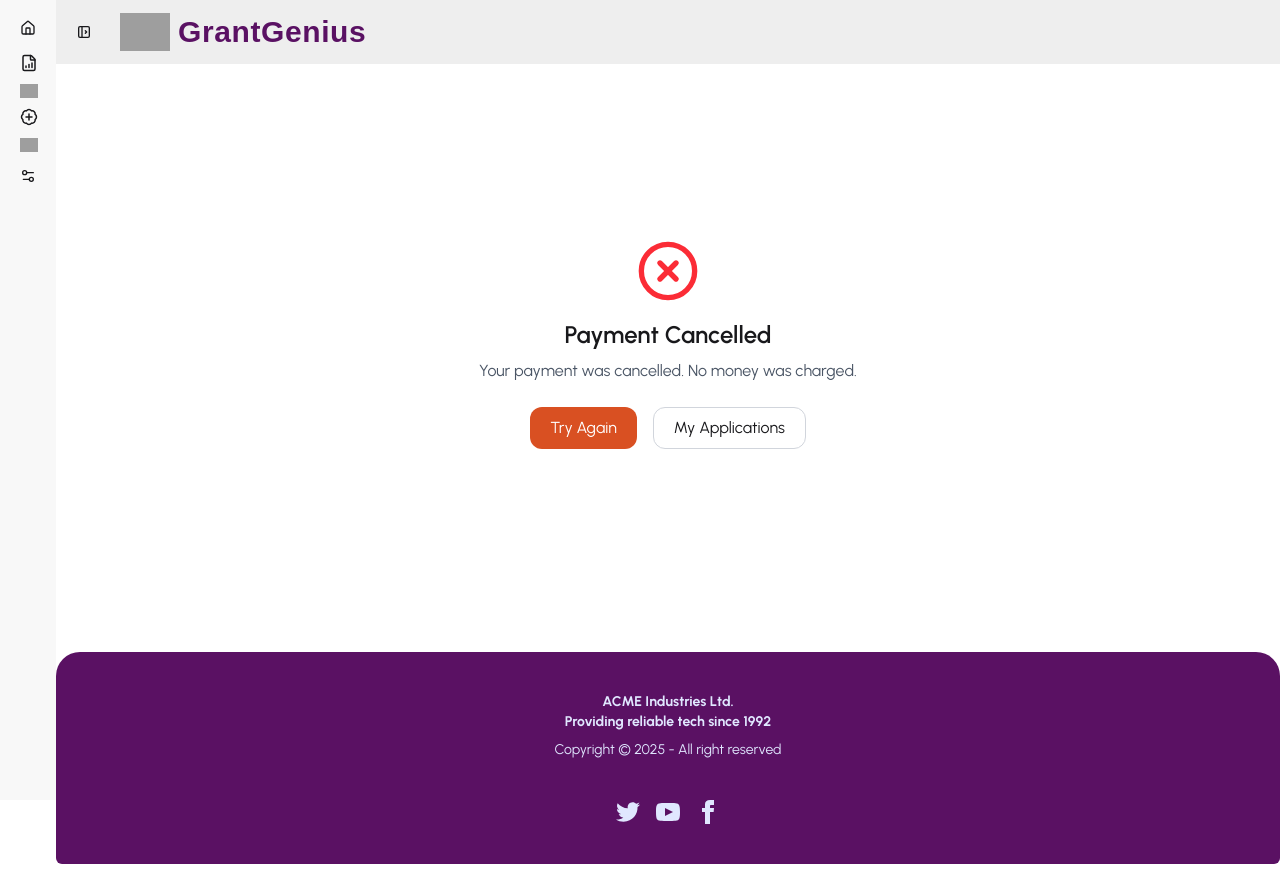
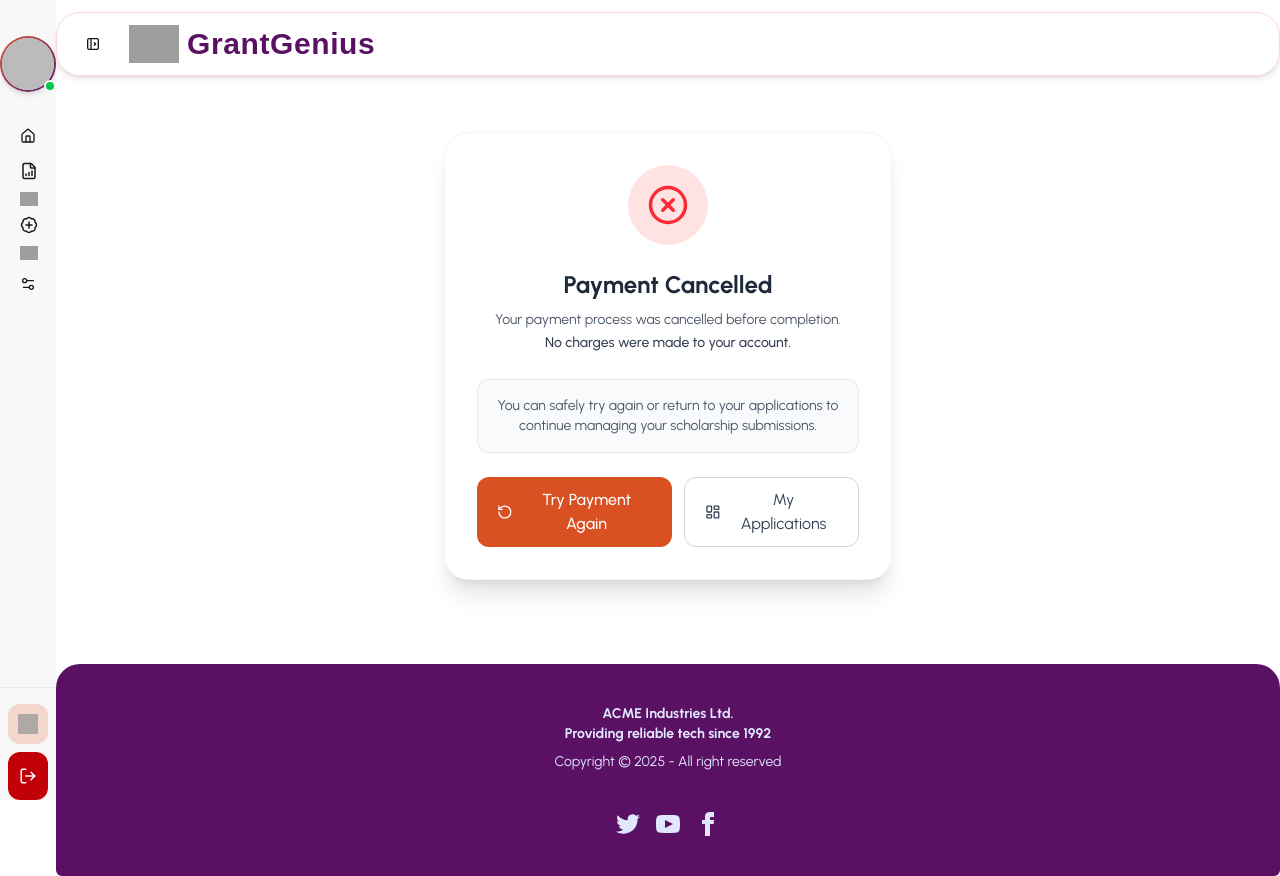
Before and after one commit to JarifTheKing/GrantGenius, a React (Vite) app: page /dashboard/payment-cancel/1 in a window 1280 px wide. Built offline with nearby package versions, Linux system fonts and the light colour scheme; no server answers; sample sign-in values are in the browser's storage; grey boxes are pictures that could not be loaded; a web font is replaced by a local one.

Commit message:
profile set

```diff
--- a/src/Pages/Dashboard-Pages/PaymentCancel/PaymentCancel.jsx
+++ b/src/Pages/Dashboard-Pages/PaymentCancel/PaymentCancel.jsx
@@ -1,35 +1,87 @@
 import { useParams, useNavigate } from "react-router";
-import { XCircle } from "lucide-react";
+import { XCircle, RotateCcw, LayoutDashboard } from "lucide-react";
+import { motion } from "framer-motion";
+import useAxios from "../../../Hooks/useAxios";
+import Swal from "sweetalert2";
 
 const PaymentCancel = () => {
-  const { id } = useParams();
+  const { id } = useParams(); // ✅ applicationId
   const navigate = useNavigate();
+  const axiosSecure = useAxios();
+
+  // ================= PAYMENT HANDLER =================
+  const handlePayNow = async () => {
+    if (!id) {
+      Swal.fire("Error", "Invalid application ID", "error");
+      return;
+    }
+
+    try {
+      const res = await axiosSecure.post("/create-checkout-session", {
+        applicationId: id,
+      });
+
+      if (res.data?.url) {
+        window.location.href = res.data.url;
+      }
+    } catch (error) {
+      console.error("PAY NOW ERROR:", error);
+      Swal.fire("Error", "Failed to initiate payment", "error");
+    }
+  };
 
   return (
-    <div className="min-h-[70vh] flex flex-col items-center justify-center text-center">
-      <XCircle size={64} className="text-red-500 mb-4" />
+    <div className="min-h-[70vh] flex items-center justify-center px-4">
+      <motion.div
+        initial={{ opacity: 0, y: 40 }}
+        animate={{ opacity: 1, y: 0 }}
+        transition={{ duration: 0.5, ease: "easeOut" }}
+        className="max-w-md w-full bg-white rounded-3xl shadow-xl border border-gray-100 p-8 text-center"
+      >
+        {/* ICON */}
+        <div className="mx-auto mb-6 w-20 h-20 rounded-full bg-red-100 flex items-center justify-center">
+          <XCircle size={42} className="text-red-500" />
+        </div>
 
-      <h2 className="text-2xl font-semibold mb-2">Payment Cancelled</h2>
+        {/* TITLE */}
+        <h2 className="text-2xl font-bold text-gray-800 mb-2">
+          Payment Cancelled
+        </h2>
 
-      <p className="text-gray-600 mb-6">
-        Your payment was cancelled. No money was charged.
+        {/* DESCRIPTION */}
+        <p className="text-gray-600 text-sm leading-relaxed mb-6">
+          Your payment process was cancelled before completion.
+          <br />
+          <span className="font-medium text-gray-700">
+            No charges were made to your account.
+          </span>
         </p>
 
-      <div className="flex gap-4">
+        {/* INFO BOX */}
+        <div className="bg-gray-50 border border-gray-200 rounded-xl p-4 text-sm text-gray-600 mb-6">
+          You can safely try again or return to your applications to continue
+          managing your scholarship submissions.
+        </div>
+
+        {/* ACTIONS */}
+        <div className="flex flex-col sm:flex-row gap-3">
           <button
-          onClick={() => navigate(`/dashboard/my-applications`)}
-          className="px-5 py-2 rounded-xl bg-primary text-white hover:bg-primary/90"
+            onClick={handlePayNow}
+            className="flex items-center justify-center gap-2 px-5 py-2.5 rounded-xl bg-primary text-white font-medium hover:bg-primary/90 transition"
           >
-          Try Again
+            <RotateCcw size={16} />
+            Try Payment Again
           </button>
 
           <button
             onClick={() => navigate("/dashboard/my-applications")}
-          className="px-5 py-2 rounded-xl border border-gray-300 hover:bg-gray-100"
+            className="flex items-center justify-center gap-2 px-5 py-2.5 rounded-xl border border-gray-300 text-gray-700 hover:bg-gray-100 transition"
           >
+            <LayoutDashboard size={16} />
             My Applications
           </button>
         </div>
+      </motion.div>
     </div>
   );
 };
--- a/src/layouts/DashboardLayout.jsx
+++ b/src/layouts/DashboardLayout.jsx
@@ -6,13 +6,42 @@ import Footer from "../Components/Footer/Footer";
 import { Bars } from "react-loader-spinner";
 import DashboardHome from "../Pages/Dashboard-Pages/DashboardHome";
 import { FaRegCreditCard } from "react-icons/fa";
+import { LogOut } from "lucide-react";
+import useAuth from "../Hooks/useAuth";
+import Swal from "sweetalert2";
+import { useNavigate } from "react-router";
 
 const DashboardLayout = () => {
   const [isLoading, setIsLoading] = useState(false);
+  const { user, logOut } = useAuth();
+  const navigate = useNavigate();
 
   // You can trigger loader like this wherever needed:
   // setIsLoading(true);
   // setTimeout(() => setIsLoading(false), 2000);
+
+  // Handle Log-Out
+  const handleLogout = async () => {
+    const result = await Swal.fire({
+      title: "Logout?",
+      text: "You will be logged out of your account.",
+      icon: "warning",
+      showCancelButton: true,
+      confirmButtonColor: "#ef4444",
+      cancelButtonColor: "#6b7280",
+      confirmButtonText: "Yes, Logout",
+    });
+
+    if (result.isConfirmed) {
+      try {
+        await logOut();
+        Swal.fire("Logged out", "See you again!", "success");
+        navigate("/");
+      } catch (error) {
+        Swal.fire("Error", "Failed to logout", "error");
+      }
+    }
+  };
 
   return (
     <div className="relative">
@@ -28,7 +57,7 @@ const DashboardLayout = () => {
 
         <div className="drawer-content">
           {/* Navbar */}
-          <nav className="navbar w-full bg-base-300">
+          <nav className="navbar   w-full sticky top-0 z-50 backdrop-blur-xl bg-white/70 border border-primary/20 shadow-md rounded-3xl px-4 py-0 mt-3">
             <label
               htmlFor="my-drawer-4"
               aria-label="open sidebar"
@@ -81,7 +110,75 @@ const DashboardLayout = () => {
         <div className="drawer-side is-drawer-close:overflow-visible">
           <label htmlFor="my-drawer-4" className="drawer-overlay"></label>
 
-          <div className="flex min-h-full flex-col items-start bg-base-200 is-drawer-close:w-14 is-drawer-open:w-64">
+          <div className="flex min-h-full flex-col items-start bg-base-200 is-drawer-close:w-14 is-drawer-open:w-64 ">
+            {/* ===== USER PROFILE ===== */}
+            <ul className="w-full   pt-5 px-3">
+              <li>
+                <div
+                  className="
+        group w-full
+        flex flex-col items-center
+        gap-3
+        px-3 py-4
+        rounded-2xl
+        hover:bg-base-300
+        transition-all duration-300
+        is-drawer-close:tooltip is-drawer-close:tooltip-right
+      "
+                  data-tip={user?.displayName || "Profile"}
+                >
+                  {/* ===== AVATAR ===== */}
+                  <div className="relative">
+                    <div
+                      className="
+            w-14 h-14
+            rounded-full
+            bg-gradient-to-br from-primary to-secondary
+            p-[2px]
+            shadow-md
+          "
+                    >
+                      <img
+                        src={
+                          user?.photoURL ||
+                          "https://img.icons8.com/3d-fluent/100/user-2.png"
+                        }
+                        alt="User"
+                        className="
+              w-full h-full
+              rounded-full
+              object-cover
+              bg-white
+            "
+                      />
+                    </div>
+
+                    {/* Online dot (optional, remove if not needed) */}
+                    <span className="absolute bottom-0 right-0 w-3 h-3 bg-green-500 border-2 border-base-200 rounded-full"></span>
+                  </div>
+
+                  {/* ===== USER INFO (HIDDEN WHEN COLLAPSED) ===== */}
+                  <div className="text-center is-drawer-close:hidden space-y-1">
+                    <p className="text-lg font-bold text-secondary truncate max-w-[160px]">
+                      {user?.displayName || "Guest User"}
+                    </p>
+
+                    <span
+                      className="
+            inline-block
+            px-3 py-0.5
+            text-sm font-semibold
+            rounded-full
+            bg-primary/10 text-primary
+          "
+                    >
+                      {user?.role || "Student"}
+                    </span>
+                  </div>
+                </div>
+              </li>
+            </ul>
+
             <ul className="menu w-full grow">
               {/* Home */}
               <li>
@@ -235,6 +332,70 @@ const DashboardLayout = () => {
                 </button>
               </li>
             </ul>
+
+            {/* ===== END ===== */}
+            <ul className="w-full border-t border-gray-300/40 pt-4 px-2 space-y-2">
+              {/* ===== MY PROFILE ===== */}
+              <li>
+                <Link
+                  to="/profile"
+                  className="
+      w-full flex items-center bg-primary/20
+      px-2 py-0
+      rounded-xl
+      hover:bg-secondary/20
+      transition-all duration-200
+      is-drawer-close:tooltip is-drawer-close:tooltip-right
+    "
+                  data-tip="My Profile"
+                >
+                  {/* ICON (always centered) */}
+                  <div className="w-10 h-10 flex items-center justify-center rounded-lg">
+                    <img
+                      src="https://img.icons8.com/ios-filled/50/user-male-circle.png"
+                      alt="Profile"
+                      className="w-5 h-5 opacity-80"
+                    />
+                  </div>
+
+                  {/* TEXT (open drawer only) */}
+                  <div className="ml-3 is-drawer-close:hidden">
+                    <p className="text-lg font-bold text-secondary">
+                      My Profile
+                    </p>
+                    <p className="text-xs text-gray-500">View & edit account</p>
+                  </div>
+                </Link>
+              </li>
+
+              {/* ===== LOGOUT ===== */}
+              <li>
+                <button
+                  onClick={handleLogout}
+                  className="
+      w-full flex items-center text-lg font-bold
+      px-2 py-1
+      bg-red-700
+      rounded-xl
+      hover:bg-red-100
+      text-white
+      transition-all duration-200
+      is-drawer-close:tooltip is-drawer-close:tooltip-right
+    "
+                  data-tip="Logout"
+                >
+                  {/* ICON */}
+                  <div className="w-10 h-10 flex items-center justify-center rounded-lg">
+                    <LogOut size={18} />
+                  </div>
+
+                  {/* TEXT */}
+                  <span className="ml-3 is-drawer-close:hidden font-semibold">
+                    Logout
+                  </span>
+                </button>
+              </li>
+            </ul>
           </div>
         </div>
       </div>
```
Lines whose indentation alone changed are shown as unchanged.
